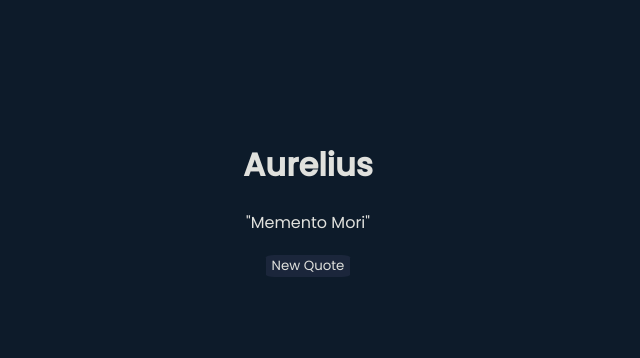
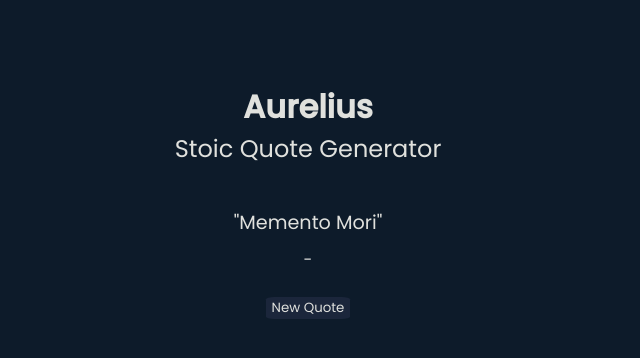
Before and after one commit to noliveira95/aurelius, a React (Vite) app: page / in a window 1280 px wide. Shown: the top 358 px of the page, without its empty margins (0-640 px from the left). Built offline with nearby package versions, Linux system fonts and the light colour scheme.

Commit message:
feat: add author

```diff
--- a/src/App.css
+++ b/src/App.css
@@ -3,6 +3,16 @@ body {
   flex-direction: column;
   align-items: center;
   justify-content: center;
+}
+
+h1 {
+  margin: 10px 0 0 0;
+}
+
+h2 {
+  margin: 0 0 2rem 0;
+  font-size: 1.5rem;
+  font-weight: 400;
 }
 
 .main,
@@ -14,7 +24,12 @@ body {
 }
 
 .quote {
-  font-size: 16px;
+  font-size: 1.2rem;
+  margin: 10px;
+}
+
+.author {
+  font-size: 1rem;
 }
 
 .generate-quote {
@@ -24,7 +39,7 @@ body {
   background-color: #1B263B;
   border: none;
   border-radius: 10%;
-  margin: 20px 20px 20px 20px;
+  margin: 25px;
 }
 
 .generate-quote:hover {
--- a/src/App.tsx
+++ b/src/App.tsx
@@ -7,6 +7,7 @@ function App() {
   return (
     <div className='main'>
       <h1>Aurelius</h1>
+      <h2>Stoic Quote Generator</h2>
       <RandomQuote />
     </div>
   )
--- a/src/components/RandomQuote.tsx
+++ b/src/components/RandomQuote.tsx
@@ -5,10 +5,12 @@ const URL = "https://stoicquotesapi.com/v1/api/quotes/random";
 
 export default function RandomQuote() {
     const [quote, setQuote] = useState("Memento Mori");
+    const [author, setAuthor] = useState("");
 
     function getQuote() {
       axios.get(URL).then((res) => {
         setQuote(res.data.body);
+        setAuthor(res.data.author);
       }).catch((err) => {
         console.log(err);
       })
@@ -19,6 +21,9 @@ export default function RandomQuote() {
         <div className='quote'>
           "{quote}"
         </div>
+        <div className='author'>
+          - {author}
+        </div>
         <button className='generate-quote' onClick={getQuote}>New Quote</button>
       </div>
     )
```
